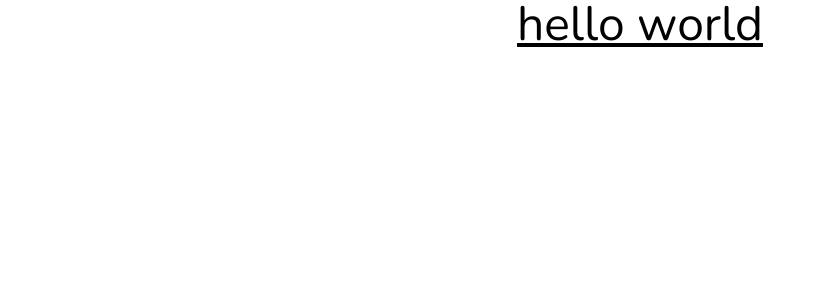
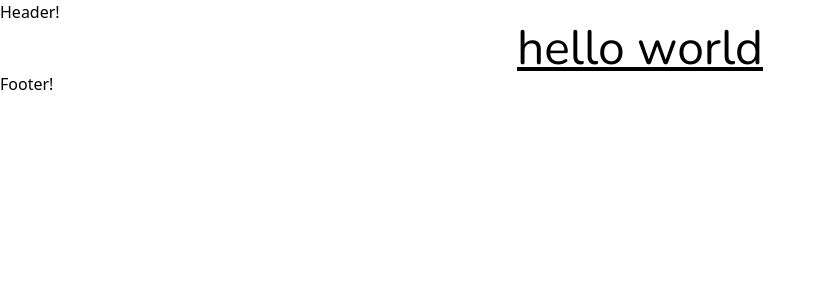
Before and after one commit to GarrettHutson/prismic, a Next.js app: page / in a window 1280 px wide. Shown: the top 300 px of the page, without its empty margins (0-825 px from the left). Built offline with nearby package versions, Linux system fonts and the light colour scheme.

Commit message:
adds meta data to layout

```diff
--- a/src/app/layout.tsx
+++ b/src/app/layout.tsx
@@ -2,6 +2,7 @@ import './globals.css'
 import type { Metadata } from 'next'
 import { Nunito, Nunito_Sans } from 'next/font/google'
 import clsx from 'clsx'
+import { createClient } from '@/prismicio'
 
 const nunito = Nunito({
   subsets: ['latin'],
@@ -15,9 +16,17 @@ const nunito_sans = Nunito_Sans({
   display: 'swap',
 });
 
-export const metadata: Metadata = {
-  title: 'Create Next App',
-  description: 'Generated by create next app',
+export async function generateMetadata(): Promise<Metadata> {
+
+  const client = createClient();
+const page = await client.getSingle('settings');
+  return {
+    title: page.data.site_title || "Fall Back",
+    description: page.data.meta_description || "Meta Back up Fall back",
+    openGraph: {
+      images: [page.data.og_image.url || ""],
+    },
+  }
 }
 
 export default function RootLayout({
@@ -27,7 +36,11 @@ export default function RootLayout({
 }) {
   return (
     <html className={clsx(nunito.variable, nunito_sans.variable)} lang="en">
-      <body >{children}</body>
+      <body >
+        <header>Header!</header>
+        {children}
+        <footer>Footer!</footer>
+        </body>
     </html>
   )
 }
--- a/tsconfig.json
+++ b/tsconfig.json
@@ -8,7 +8,7 @@
     "noEmit": true,
     "esModuleInterop": true,
     "module": "esnext",
-    "moduleResolution": "bundler",
+    "moduleResolution": "node",
     "resolveJsonModule": true,
     "isolatedModules": true,
     "jsx": "preserve",
```
